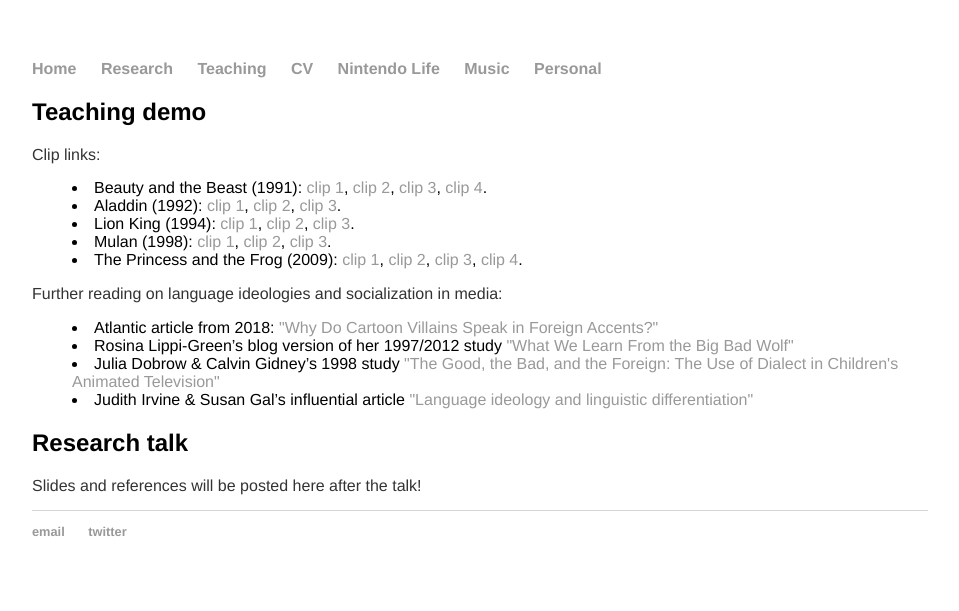
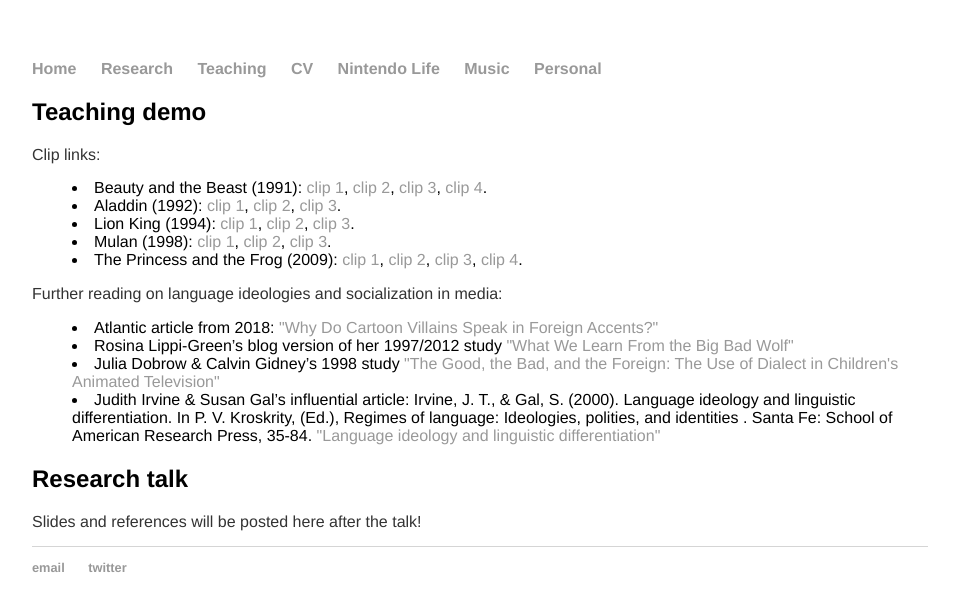
Before and after one commit to morgansleeper/morgansleeper.github.io, a Jekyll site: the page built from mac/index.html, in a window 1280 px wide. Shown: the top 611 px of the page, without its empty margins (160-1119 px from the left). Built offline with Jekyll 4.4.1, drawn with Linux system fonts in a browser that asks for light colours.

Commit message:
Update index.html

```diff
--- a/mac/index.html
+++ b/mac/index.html
@@ -32,7 +32,10 @@ title: Morgan Sleeper | Mac Visit 2.20.18
 <li style="margin-left: 40px;">Atlantic article from 2018: <a href = https://www.theatlantic.com/education/archive/2018/01/why-do-cartoon-villains-speak-in-foreign-accents/549527/>"Why Do Cartoon Villains Speak in Foreign Accents?"</a></li>
 <li style="margin-left: 40px;">Rosina Lippi-Green’s blog version of her 1997/2012 study <a href = http://rosinalippi.com/weblog/shorter-works-essays/teaching-children-how-to-discriminate-what-we-learn-from-the-big-bad-wolf/>"What We Learn From the Big Bad Wolf"</a></li>
 <li style="margin-left: 40px;">Julia Dobrow & Calvin Gidney’s 1998 study <a href = http://www.jstor.org/stable/1049446>"The Good, the Bad, and the Foreign: The Use of Dialect in Children's Animated Television"</a></li>
-<li style="margin-left: 40px;">Judith Irvine & Susan Gal’s influential article <a href = https://web.stanford.edu/~eckert/PDF/IrvineGal2000.pdf>"Language ideology and linguistic differentiation"</a></li>
+<li style="margin-left: 40px;">Judith Irvine & Susan Gal’s influential article: Irvine, J. T., & Gal, S. (2000). Language ideology and linguistic differentiation. In P. V. Kroskrity, (Ed.),
+ Regimes of language: Ideologies, polities, and identities
+. Santa Fe: School of American Research Press, 35-84.
+ <a href = https://web.stanford.edu/~eckert/PDF/IrvineGal2000.pdf>"Language ideology and linguistic differentiation"</a></li>
 </p>
 
 <h2>Research talk</h2>
```
